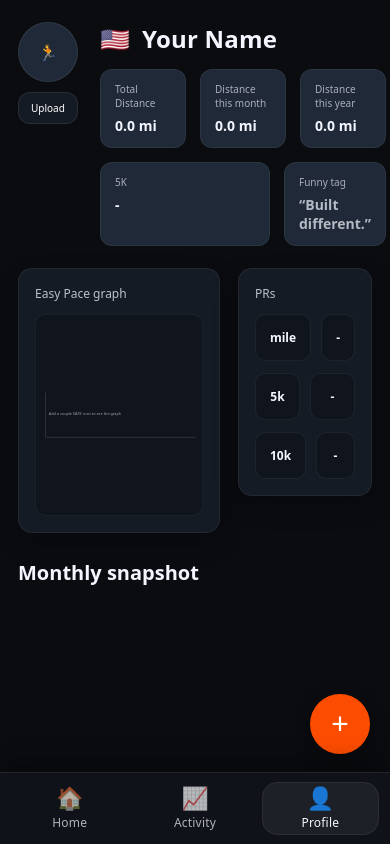
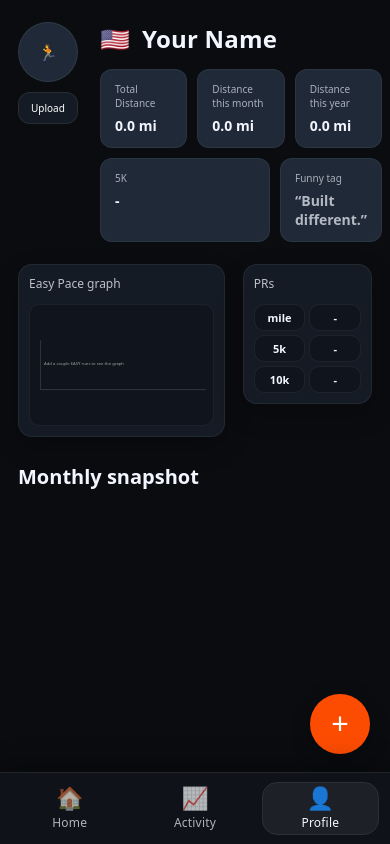
Before and after one commit to Paymvi/Running_App, a React (Vite) app: page /profile in a window 390 px wide. Built offline with nearby package versions, Linux system fonts and the light colour scheme.

Commit message:
Adjusted gaps in the Profile Page

```diff
--- a/src/App.css
+++ b/src/App.css
@@ -582,8 +582,9 @@ page {
 .profile-stat-row {
   display: grid;
   grid-template-columns: repeat(3, minmax(0, 1fr));
-  gap: 14px;
-  margin-bottom: 14px;
+
+  gap: 10px;              /* Gap horizontal*/
+  margin-bottom: 10px;    /* Gap veritcal*/
 }
 
 .profile-stat {
@@ -608,7 +609,7 @@ page {
 .profile-pill-row {
   display: grid;
   grid-template-columns: 170px 1fr;
-  gap: 14px;
+  gap: 10px;              /* Gap horizontal*/
 }
 
 .profile-pill {
@@ -636,7 +637,7 @@ page {
 /* MID: graph left, PR box right */
 .profile-mid {
   display: grid;
-  grid-template-columns: 3fr 1fr;
+  grid-template-columns: minmax(0, 1.6fr) minmax(0, 1fr);
   gap: 18px;
   align-items: start;
   margin-top: 18px;
@@ -697,21 +698,21 @@ page {
 
 .pr-table {
   display: grid;
-  gap: 12px;
+  gap: 4px;
   font-size: 12px;
 }
 
 .pr-row {
   display: grid;
   grid-template-columns: 1fr 1fr;
-  gap: 10px;
+  gap: 4px;
 }
 
 .pr-cell {
   background: rgba(0,0,0,0.20);
   border: 1px solid rgba(255,255,255,0.06);
   border-radius: 10px;
-  padding: 14px;
+  padding: 10px;
   text-align: center;
 }
 
@@ -736,7 +737,7 @@ page {
 
 .month-snap-row {
   display: flex;
-  gap: 14px;
+  gap: 10px;
   overflow-x: auto;
   padding-bottom: 6px;
 }
@@ -773,3 +774,18 @@ page {
   font-size: 12px;
   font-weight: 800;
 }
+
+@media (max-width: 500px) {
+  .pr-cell {
+    padding: 5px;
+    font-size: 11px;
+  }
+
+  .profile-panel {
+    padding: 10px;
+  }
+
+  .pace-svg {
+    height: 120px;
+  }
+}
```
